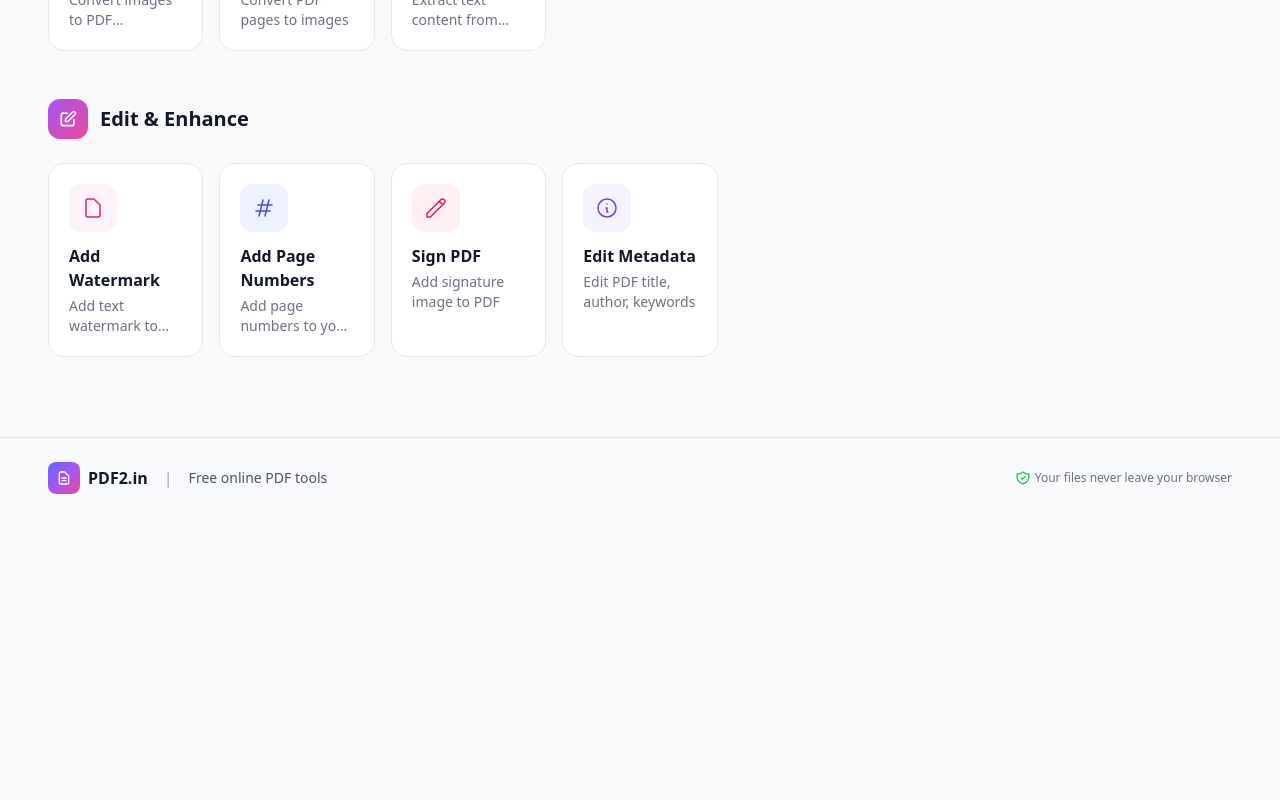
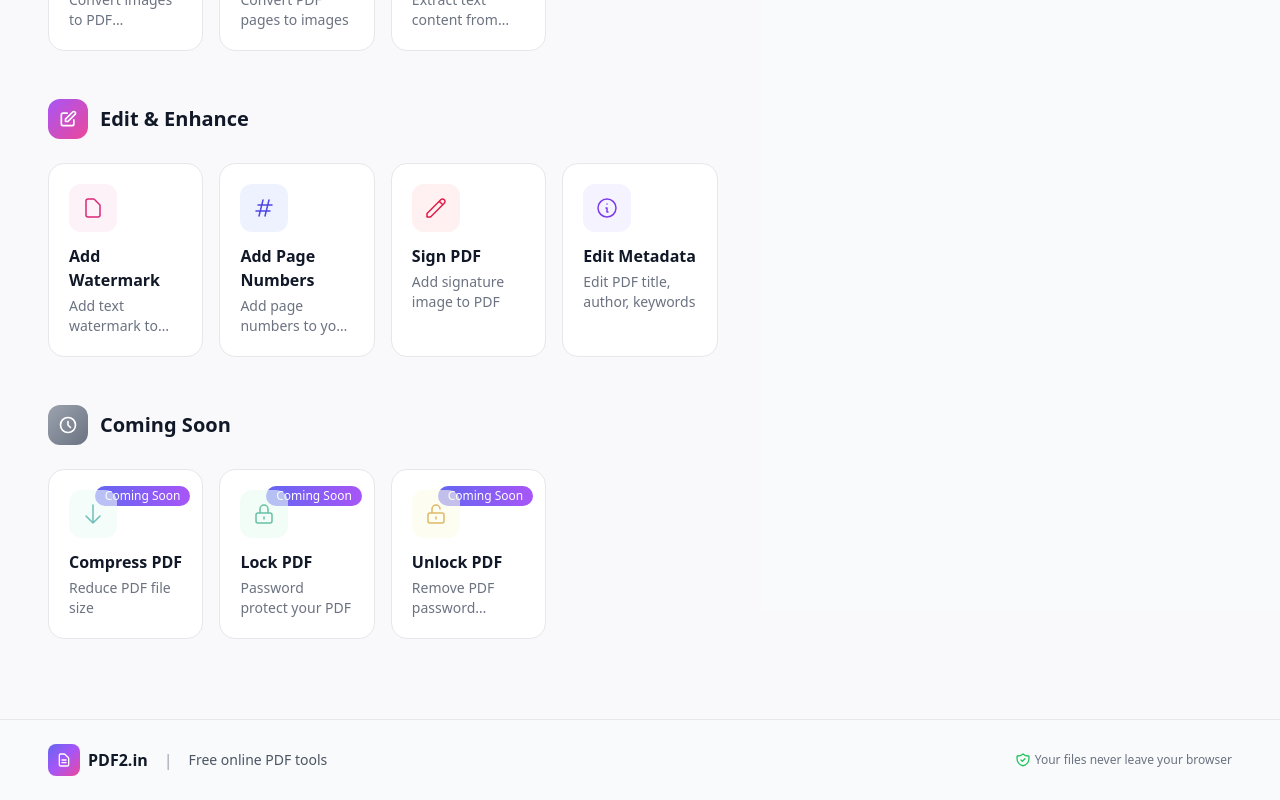
Before and after one commit to Aarohan-Enteprises/pdf-editor, a Next.js app: page / in a window 1280 px wide. Shown: the part 1422-2222 px from the top of the page. Before the commit the page ends 1940 px from the top, so only its background shows below. Built offline with nearby package versions, Linux system fonts and the light colour scheme.

Commit message:
Add Coming Soon section with Compress, Lock, and Unlock PDF tools

```diff
--- a/src/app/page.tsx
+++ b/src/app/page.tsx
@@ -190,6 +190,42 @@ const tools = [
   },
 ];
 
+const upcomingTools = [
+  {
+    id: 'compressPdf',
+    icon: (
+      <svg className="w-6 h-6" fill="none" stroke="currentColor" viewBox="0 0 24 24">
+        <path strokeLinecap="round" strokeLinejoin="round" strokeWidth={1.5} d="M19 14l-7 7m0 0l-7-7m7 7V3" />
+      </svg>
+    ),
+    gradient: 'from-teal-500 to-teal-600',
+    lightBg: 'bg-teal-50 dark:bg-teal-950/30',
+    textColor: 'text-teal-600 dark:text-teal-400',
+  },
+  {
+    id: 'lockPdf',
+    icon: (
+      <svg className="w-6 h-6" fill="none" stroke="currentColor" viewBox="0 0 24 24">
+        <path strokeLinecap="round" strokeLinejoin="round" strokeWidth={1.5} d="M12 15v2m-6 4h12a2 2 0 002-2v-6a2 2 0 00-2-2H6a2 2 0 00-2 2v6a2 2 0 002 2zm10-10V7a4 4 0 00-8 0v4h8z" />
+      </svg>
+    ),
+    gradient: 'from-emerald-500 to-emerald-600',
+    lightBg: 'bg-emerald-50 dark:bg-emerald-950/30',
+    textColor: 'text-emerald-600 dark:text-emerald-400',
+  },
+  {
+    id: 'unlockPdf',
+    icon: (
+      <svg className="w-6 h-6" fill="none" stroke="currentColor" viewBox="0 0 24 24">
+        <path strokeLinecap="round" strokeLinejoin="round" strokeWidth={1.5} d="M8 11V7a4 4 0 118 0m-4 8v2m-6 4h12a2 2 0 002-2v-6a2 2 0 00-2-2H6a2 2 0 00-2 2v6a2 2 0 002 2z" />
+      </svg>
+    ),
+    gradient: 'from-yellow-500 to-yellow-600',
+    lightBg: 'bg-yellow-50 dark:bg-yellow-950/30',
+    textColor: 'text-yellow-600 dark:text-yellow-400',
+  },
+];
+
 // Custom hook for staggered animation
 function useStaggeredAnimation(itemCount: number, delay: number = 50) {
   const [visibleItems, setVisibleItems] = useState<number[]>([]);
@@ -300,6 +336,40 @@ function ToolCard({ tool, index, isVisible }: { tool: typeof tools[0]; index: nu
   );
 }
 
+function UpcomingToolCard({ tool, index, isVisible }: { tool: typeof upcomingTools[0]; index: number; isVisible: boolean }) {
+  const t = useTranslations('tools');
+
+  return (
+    <div className="group">
+      <div
+        className={`relative overflow-hidden rounded-2xl bg-white dark:bg-slate-800 border border-gray-200 dark:border-slate-700 p-5 h-full transition-all duration-500 ${
+          isVisible ? 'opacity-100 translate-y-0' : 'opacity-0 translate-y-4'
+        }`}
+        style={{ transitionDelay: `${index * 30}ms` }}
+      >
+        {/* Coming Soon Badge */}
+        <div className="absolute top-3 right-3">
+          <span className="inline-flex items-center px-2.5 py-0.5 rounded-full text-xs font-medium bg-gradient-to-r from-indigo-500 to-purple-500 text-white">
+            Coming Soon
+          </span>
+        </div>
+
+        <div className="relative z-10">
+          <div className={`w-12 h-12 rounded-xl ${tool.lightBg} ${tool.textColor} flex items-center justify-center mb-3 opacity-60`}>
+            {tool.icon}
+          </div>
+          <h3 className="font-semibold text-gray-900 dark:text-white mb-1">
+            {t(`${tool.id}.title`)}
+          </h3>
+          <p className="text-sm text-gray-500 dark:text-gray-400 line-clamp-2">
+            {t(`${tool.id}.description`)}
+          </p>
+        </div>
+      </div>
+    </div>
+  );
+}
+
 function StatCard({ value, label, suffix = '' }: { value: number; label: string; suffix?: string }) {
   const { ref, isInView } = useInView();
   const { count, start } = useCounter(value, 1500, true);
@@ -321,7 +391,7 @@ function StatCard({ value, label, suffix = '' }: { value: number; label: string;
 export default function HomePage() {
   const tHero = useTranslations('hero');
   const tTrust = useTranslations('trust');
-  const visibleItems = useStaggeredAnimation(tools.length, 40);
+  const visibleItems = useStaggeredAnimation(tools.length + upcomingTools.length, 40);
   const { ref: toolsRef, isInView: toolsInView } = useInView(0.05);
 
   const organizeTools = tools.filter(t => t.category === 'organize');
@@ -511,7 +581,7 @@ export default function HomePage() {
           </div>
 
           {/* Edit Tools */}
-          <div>
+          <div className="mb-12">
             <div className="flex items-center gap-3 mb-6">
               <div className="w-10 h-10 rounded-xl bg-gradient-to-br from-purple-500 to-pink-500 flex items-center justify-center text-white">
                 <svg className="w-5 h-5" fill="none" stroke="currentColor" viewBox="0 0 24 24">
@@ -531,6 +601,28 @@ export default function HomePage() {
               ))}
             </div>
           </div>
+
+          {/* Coming Soon Tools */}
+          <div>
+            <div className="flex items-center gap-3 mb-6">
+              <div className="w-10 h-10 rounded-xl bg-gradient-to-br from-gray-400 to-gray-500 flex items-center justify-center text-white">
+                <svg className="w-5 h-5" fill="none" stroke="currentColor" viewBox="0 0 24 24">
+                  <path strokeLinecap="round" strokeLinejoin="round" strokeWidth={2} d="M12 8v4l3 3m6-3a9 9 0 11-18 0 9 9 0 0118 0z" />
+                </svg>
+              </div>
+              <h3 className="text-xl font-semibold text-gray-900 dark:text-white">Coming Soon</h3>
+            </div>
+            <div className="grid grid-cols-2 sm:grid-cols-3 lg:grid-cols-4 xl:grid-cols-7 gap-4">
+              {upcomingTools.map((tool, index) => (
+                <UpcomingToolCard
+                  key={tool.id}
+                  tool={tool}
+                  index={index + organizeTools.length + convertTools.length + editTools.length}
+                  isVisible={toolsInView && visibleItems.includes(index + organizeTools.length + convertTools.length + editTools.length)}
+                />
+              ))}
+            </div>
+          </div>
         </div>
       </section>
 
--- a/src/messages/en.json
+++ b/src/messages/en.json
@@ -221,6 +221,18 @@
       "description": "Make copies of PDF pages",
       "pageTitle": "Duplicate PDF Pages",
       "pageDescription": "Create multiple copies of selected pages in your PDF."
+    },
+    "compressPdf": {
+      "title": "Compress PDF",
+      "description": "Reduce PDF file size"
+    },
+    "lockPdf": {
+      "title": "Lock PDF",
+      "description": "Password protect your PDF"
+    },
+    "unlockPdf": {
+      "title": "Unlock PDF",
+      "description": "Remove PDF password protection"
     }
   }
 }
```
